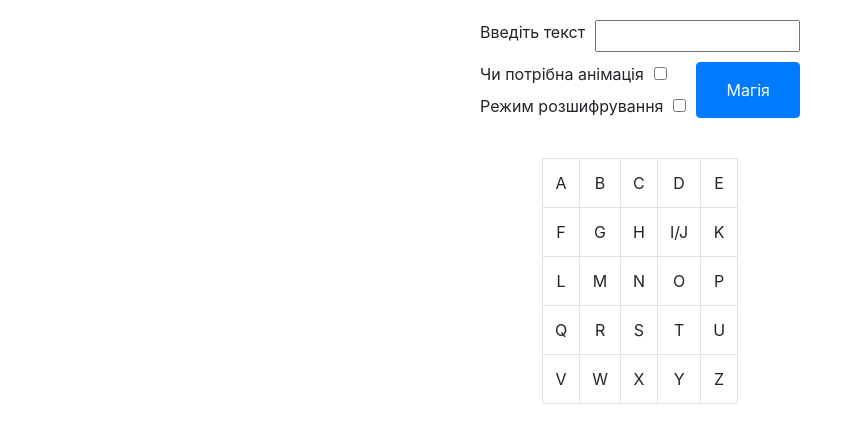
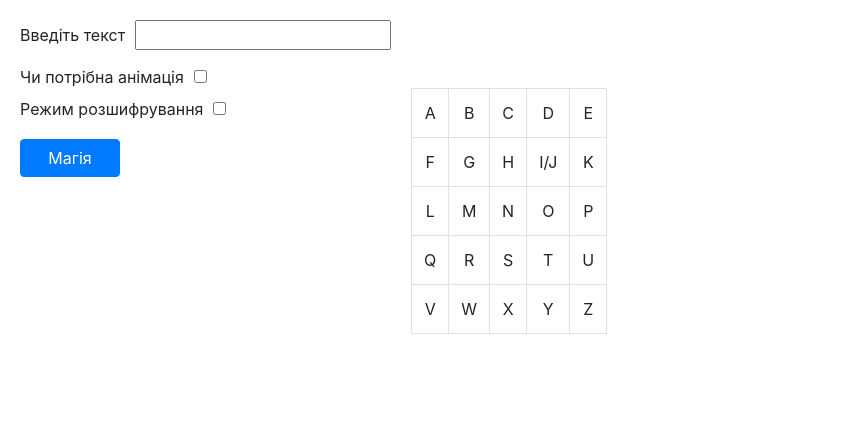
Before and after one commit to Vladnik2k/TZ, an Angular app: page / in a window 1280 px wide. Shown: the top 442 px of the page, without its empty margins (0-843 px from the left). Built offline with nearby package versions, Linux system fonts and the light colour scheme.

Commit message:
Change styles

```diff
--- a/src/app/app.component.html
+++ b/src/app/app.component.html
@@ -1,10 +1,10 @@
-<div class="form">
+<div class="main">
+  <div class="form" [ngClass]="settings.isAnimation ? 'hide' : ''">
     <div class="first-block">
       <label for="text">Введіть текст</label>
       <input id="text" type="text" [(ngModel)]="settings.text">
     </div>
 
-  <div [ngClass]="settings.isAnimation ? 'hide' : ''" class="second-block">
     <div class="checkboxes">
       <div>
         <label for="isAnimation">Чи потрібна анімація</label>
@@ -20,11 +20,11 @@
     <button (click)="click()" class="btn btn-primary">Магія</button>
   </div>
 
+  <div class="info">
     <div>
-    <div *ngIf="settings.validatedText">Валідований текст: {{ settings.validatedText }}</div>
-    <div *ngIf="settings.resultText || settings.isAnimation">Текст результату: {{ settings.resultText }}
+      <div [ngClass]="settings.validatedText ? '' : 'hide'">Валідований текст: {{ settings.validatedText }}</div>
+      <div [ngClass]="settings.resultText || settings.isAnimation ? '' : 'hide'">Текст результату: {{ settings.resultText }}
         <img *ngIf="!settings.isAnimation" (click)="useResult()" src="../assets/paper-plane.png" alt="plane">
-    </div>
       </div>
     </div>
 
@@ -42,3 +42,5 @@
         </td>
       </tr>
     </table>
+  </div>
+</div>
--- a/src/app/app.component.scss
+++ b/src/app/app.component.scss
@@ -1,46 +1,15 @@
+.main {
+  display: flex;
+  margin: 20px;
+}
+
 .form {
-  width: 320px;
-  display: flex;
-  flex-direction: column;
+  width: fit-content;
   align-items: center;
-  margin: 20px auto;
+  margin-right: 20px;
 
   > div {
-    width: 100%;
     margin-bottom: 10px;
-  }
-
-  .first-block {
-    display: flex;
-
-    label {
-      white-space: nowrap;
-    }
-
-    input {
-      width: 100%;
-    }
-  }
-
-  .second-block {
-    display: flex;
-
-    .checkboxes {
-      width: 65%;
-      margin-right: 10px;
-
-      div {
-        white-space: nowrap;
-      }
-
-      div:last-child > label{
-        margin-bottom: 0;
-      }
-    }
-
-    button {
-      width: 100%;
-    }
   }
 
   input {
@@ -56,6 +25,12 @@
   }
 }
 
+.hide {
+  visibility: hidden;
+}
+
+.info {
+  width: fit-content;
   img {
     width: 16px;
   }
@@ -80,7 +55,4 @@ img:hover {
       text-align: center;
     }
   }
-
-.hide {
-  visibility: hidden;
 }
```
Lines whose indentation alone changed are shown as unchanged.
